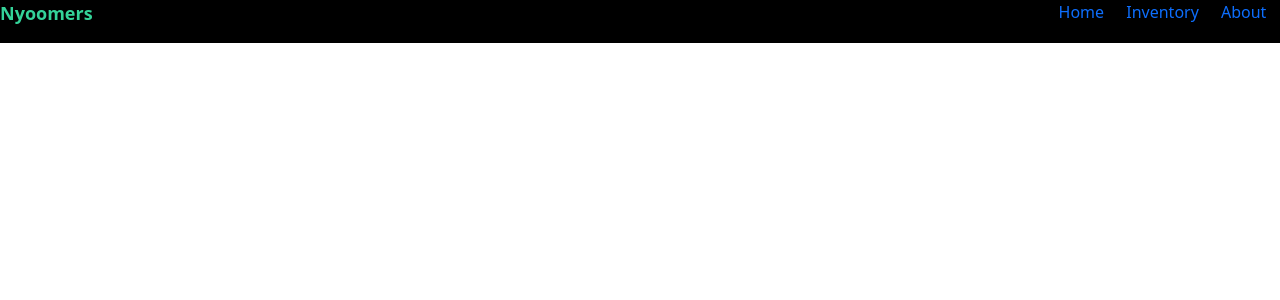
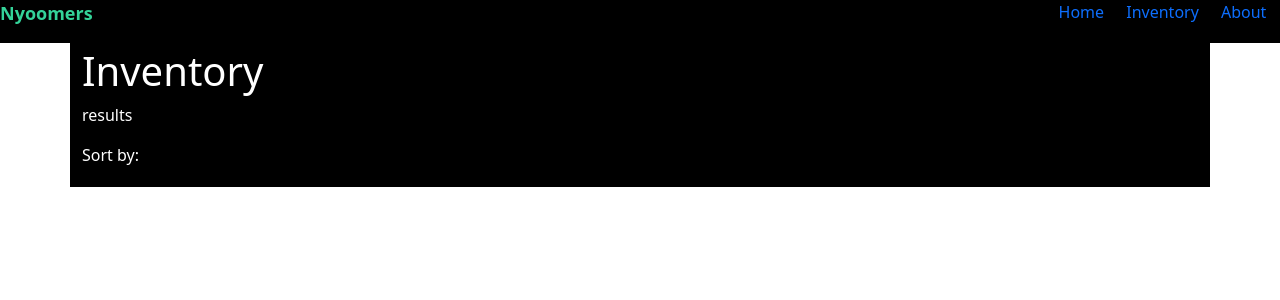
Before and after one commit to kimbencinas/Nyoomers, a React (Vite) app in the folder client/: page /inventory in a window 1280 px wide. Shown: the top 300 px of the page. Built offline with nearby package versions, Linux system fonts and the light colour scheme.

Commit message:
Get started on inventory page

```diff
--- a/client/src/pages/Inventory.jsx
+++ b/client/src/pages/Inventory.jsx
@@ -5,6 +5,17 @@ function Inventory() {
     return (
       <>
         <Navbar />
+        <div className="sidebar"></div>
+        <div className="container">
+          <h1>Inventory</h1>
+          <div className="sort-results">
+            <p>results</p>
+            <p>Sort by: </p>
+          </div>
+          <div className="inventory-cards">
+
+          </div>
+        </div>
       </>
     )
   }
```
